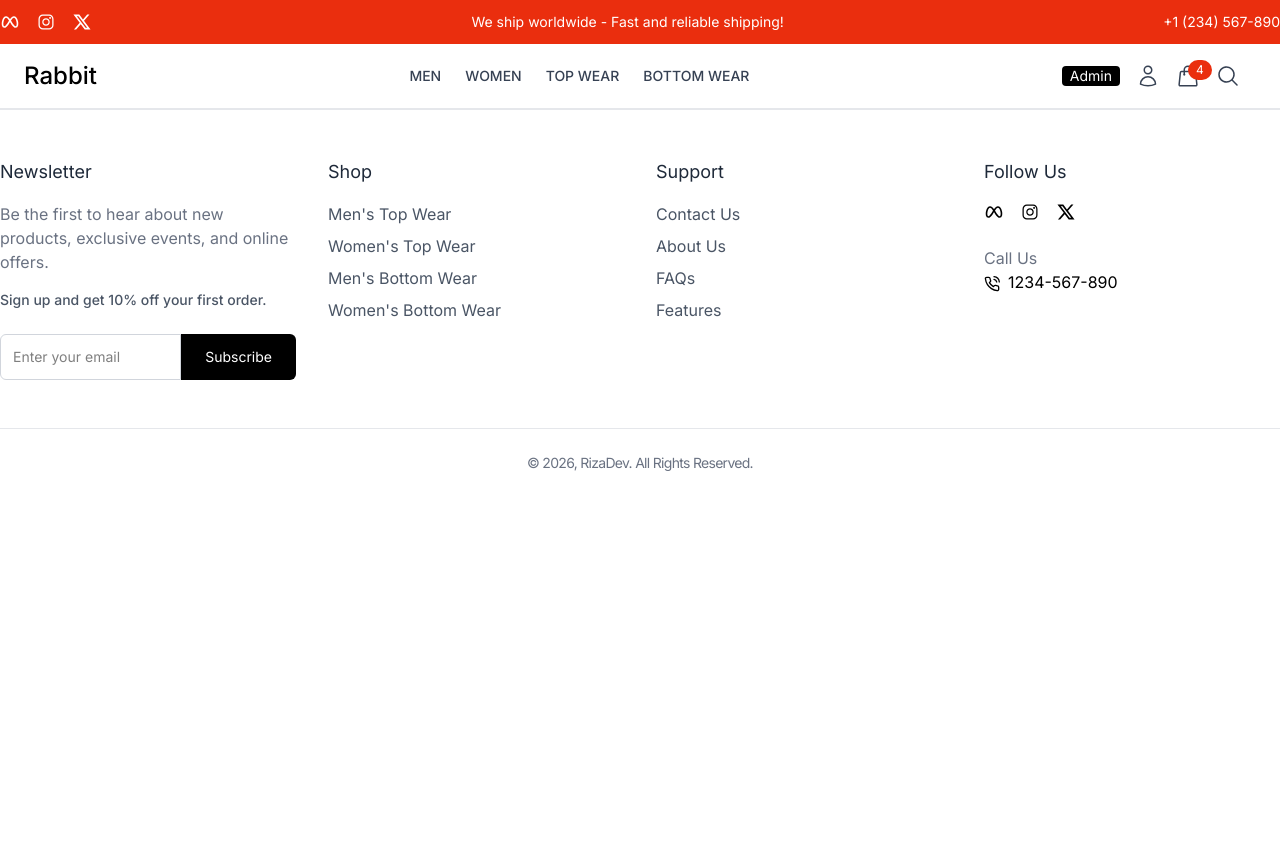
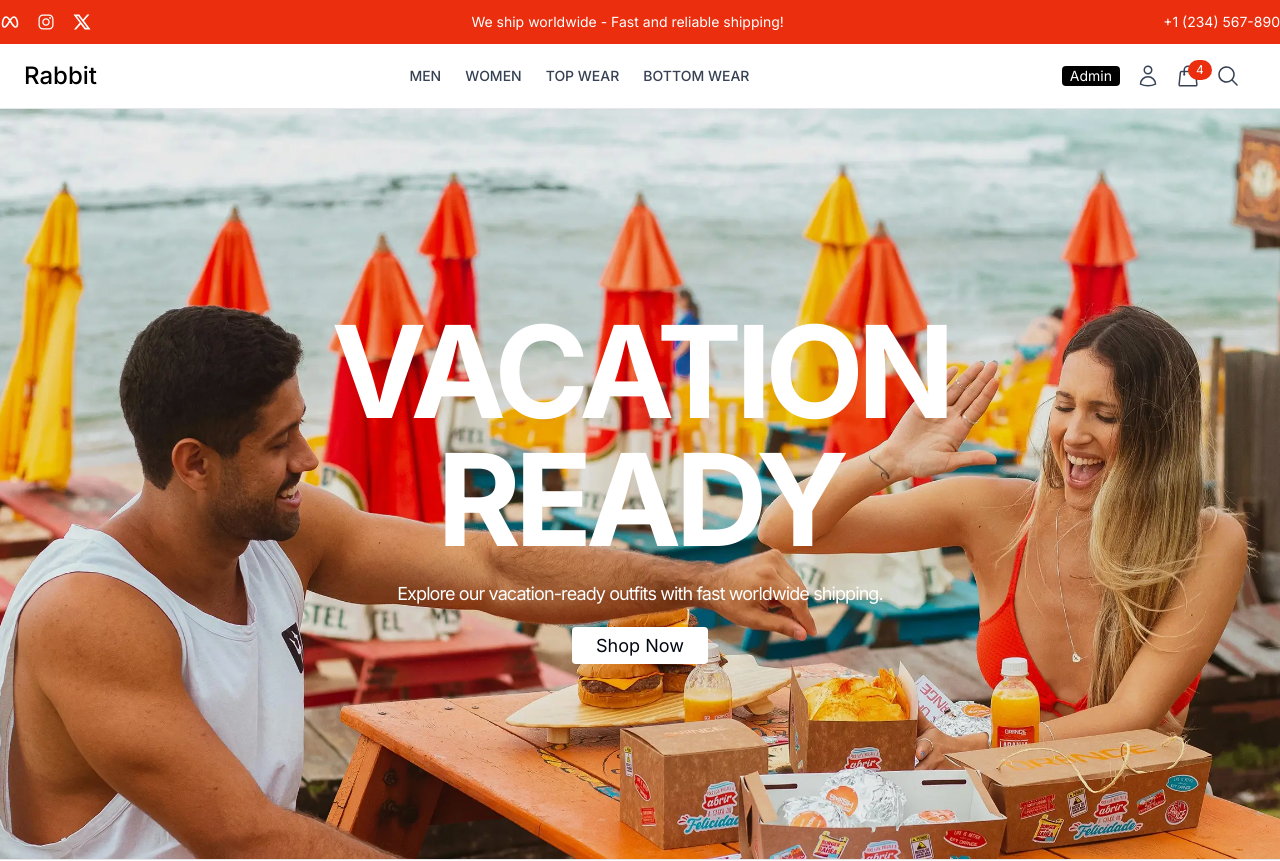
Before and after one commit to rizarayhan/rabbit-v2, a React (Vite) app: page / in a window 1280 px wide. Shown: the top 861 px of the page. Before the commit the page ends 800 px from the top, so only its background shows below. Built offline with nearby package versions, Linux system fonts and the light colour scheme.

Commit message:
create home and hero

```diff
--- a/src/App.jsx
+++ b/src/App.jsx
@@ -4,6 +4,7 @@
 import Login from "./pages/Login";
 import Register from "./pages/Register";
 import Profile from "./pages/Profile";
+import Home from "./pages/Home";
 
 const App = () => {
   return (
@@ -11,6 +12,7 @@
       <Routes>
         <Route path="/" element={<UserLayout />}>
           {/* User Route */}
+          <Route index element={<Home />} />
           <Route path="login" element={<Login />} />
           <Route path="register" element={<Register />} />
           <Route path="profile" element={<Profile />} />
--- /dev/null
+++ b/src/components/Layout/Hero.jsx
@@ -0,0 +1,33 @@
+import { Link } from "react-router-dom";
+import heroImage from "../../assets/rabbit-hero.webp";
+
+const Hero = () => {
+  return (
+    <section className="relative">
+      <img
+        src={heroImage}
+        alt="Hero Image"
+        className="w-full h-[400px] md:h-[600px] lg:h-[750px] object-cover"
+      />
+      <div className="absolute inset-0 bg-black/5 flex items-center justify-center">
+        <div className="text-center text-white p-6">
+          <h1 className="text-4xl md:text-9xl font-bold tracking-tighter uppercase mb-4">
+            Vacation <br />
+            Ready
+          </h1>
+          <p className="text-sm tracking-tighter md:text-lg mb-6">
+            Explore our vacation-ready outfits with fast worldwide shipping.
+          </p>
+          <Link
+            to="#"
+            className="bg-white text-gray-950 px-6 py-2 rounded-sm text-lg"
+          >
+            Shop Now
+          </Link>
+        </div>
+      </div>
+    </section>
+  );
+};
+
+export default Hero;
--- a/src/pages/Home.jsx
+++ b/src/pages/Home.jsx
@@ -1,5 +1,18 @@
+import Hero from "../components/Layout/Hero";
+
 const Home = () => {
-  return <div>Home</div>;
+  return (
+    <div>
+      {/* Hero */}
+      <Hero />
+      {/* Gender Collection */}
+      {/* New Arrivals */}
+      {/* Best Seller */}
+      {/* Also like */}
+      {/* Top wear for women */}
+      {/* Features section */}
+    </div>
+  );
 };
 
 export default Home;
```
